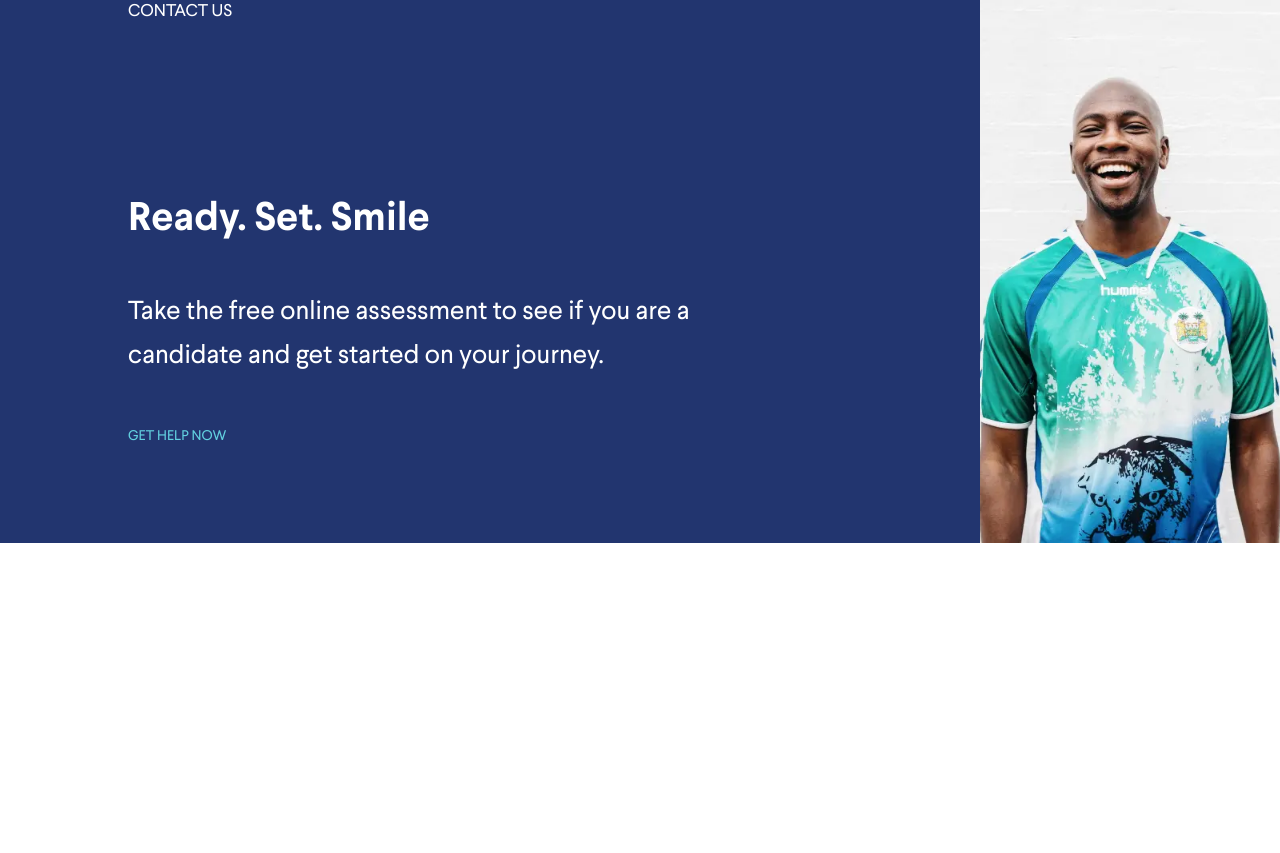
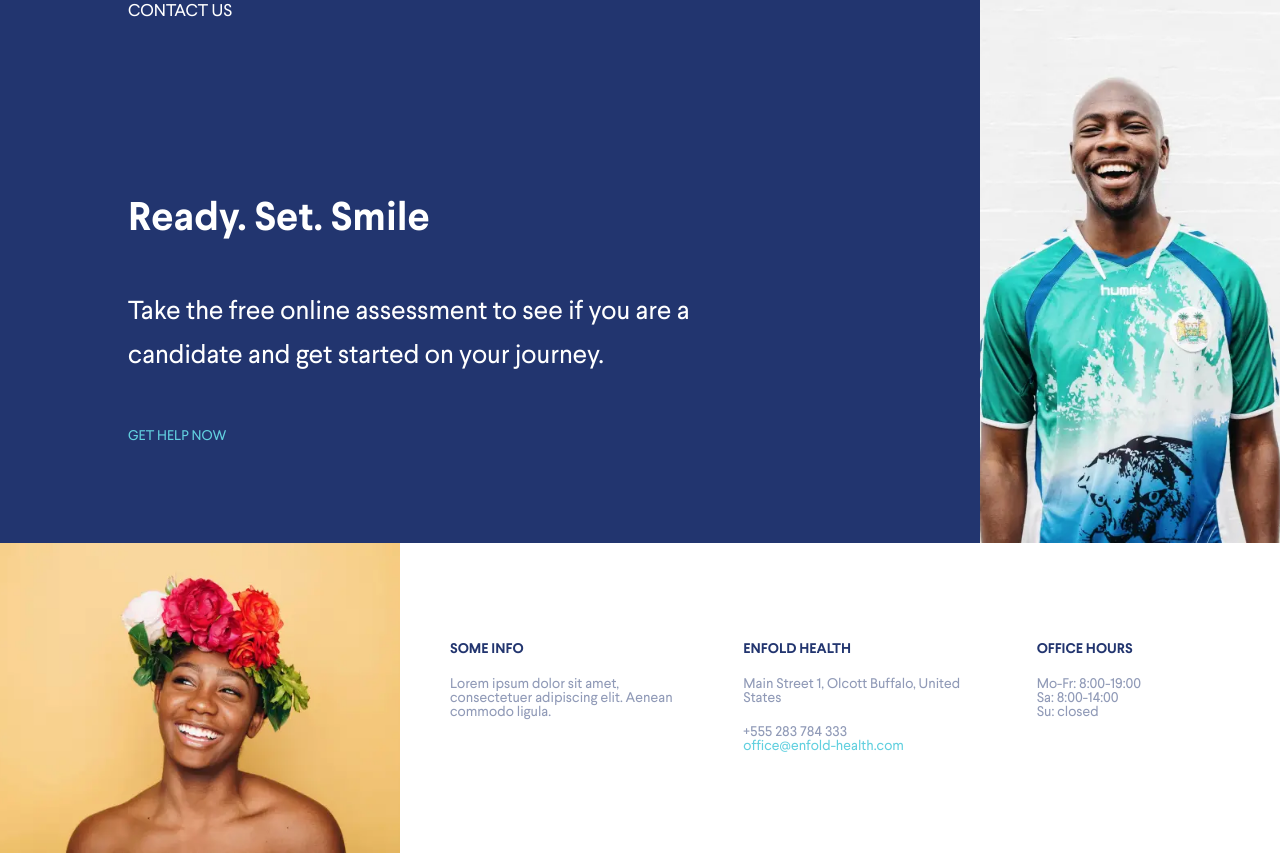
Before and after one commit to VeryDarkRaven/site-layout-7, a plain HTML site: page index.html in a window 1280 px wide. Shown: the part 4028-4881 px from the top of the page. Before the commit the page ends 4571 px from the top, so only its background shows below. Drawn offline with Linux system fonts and the light colour scheme.

Commit message:
Add files via upload

```diff
--- a/css/style.css
+++ b/css/style.css
@@ -1035,6 +1035,115 @@ body.lock {
 
 /* End contact style */
 
+/* Footer style */
+
+.footer {
+  display: -webkit-box;
+  display: -ms-flexbox;
+  display: flex;
+  -webkit-box-pack: justify;
+      -ms-flex-pack: justify;
+          justify-content: space-between;
+  gap: 50px;
+  position: relative;
+}
+
+.footer .container {
+  -webkit-box-flex: 1;
+      -ms-flex: 1 1 auto;
+          flex: 1 1 auto;
+  display: -webkit-box;
+  display: -ms-flexbox;
+  display: flex;
+  -webkit-box-orient: vertical;
+  -webkit-box-direction: normal;
+      -ms-flex-direction: column;
+          flex-direction: column;
+  position: relative;
+  z-index: 1;
+}
+
+.footer__side-image {
+  position: relative;
+  -webkit-box-flex: 1;
+      -ms-flex: 1 0 400px;
+          flex: 1 0 400px;
+}
+
+.footer__side-image img {
+  position: absolute;
+  top: 0;
+  left: 0;
+  z-index: 0;
+  width: 100%;
+  height: 100%;
+  -o-object-fit: cover;
+     object-fit: cover;
+}
+
+.footer__columns {
+  display: -webkit-box;
+  display: -ms-flexbox;
+  display: flex;
+  -webkit-box-pack: start;
+      -ms-flex-pack: start;
+          justify-content: flex-start;
+  -ms-flex-wrap: wrap;
+      flex-wrap: wrap;
+  gap: 50px;
+}
+
+.footer__columns .column {
+  -webkit-box-flex: 1;
+      -ms-flex: 1 1 25%;
+          flex: 1 1 25%;
+  display: -webkit-box;
+  display: -ms-flexbox;
+  display: flex;
+  -webkit-box-orient: vertical;
+  -webkit-box-direction: normal;
+      -ms-flex-direction: column;
+          flex-direction: column;
+  -webkit-box-pack: start;
+      -ms-flex-pack: start;
+          justify-content: flex-start;
+  gap: 20px;
+}
+
+.footer__columns .column__title {
+  color: #22356F;
+  font-weight: 700;
+  text-transform: uppercase;
+}
+
+.footer__columns .column__content {
+  color: rgba(34, 53, 111, 0.5);
+  display: -webkit-box;
+  display: -ms-flexbox;
+  display: flex;
+  -webkit-box-orient: vertical;
+  -webkit-box-direction: normal;
+      -ms-flex-direction: column;
+          flex-direction: column;
+  -webkit-box-pack: start;
+      -ms-flex-pack: start;
+          justify-content: flex-start;
+}
+
+.footer__columns .tel {
+  color: rgba(34, 53, 111, 0.5);
+}
+
+.footer__columns .mail {
+  color: #62D0DF;
+}
+
+.footer__contact .column__content p:first-child {
+  margin: 0 0 20px;
+}
+
+/* End footer style */
+
 @media (min-width: 800px) {
   .why__side-image {
     max-width: 489px;
@@ -1083,6 +1192,12 @@ body.lock {
 @media (max-width: 1100px) {
   .advantages__items {
     grid-template-columns: repeat(auto-fill, minmax(200px, 1fr));
+  }
+
+  .footer__side-image {
+    -webkit-box-flex: 1;
+        -ms-flex: 1 1 300px;
+            flex: 1 1 300px;
   }
 }
 
@@ -1165,6 +1280,14 @@ body.lock {
   .contact__side-image img {
     -webkit-filter: brightness(30%);
             filter: brightness(30%);
+  }
+
+  .footer .container {
+    margin: 0 10%;
+  }
+
+  .footer__side-image {
+    display: none;
   }
 }
 
@@ -1278,6 +1401,15 @@ body.lock {
         -ms-flex-align: start;
             align-items: flex-start;
   }
+
+  .footer__columns {
+    -webkit-box-orient: vertical;
+    -webkit-box-direction: normal;
+        -ms-flex-direction: column;
+            flex-direction: column;
+    -ms-flex-wrap: nowrap;
+        flex-wrap: nowrap;
+  }
 }
 
 @media (max-width: 370px) {
--- a/index.html
+++ b/index.html
@@ -5,7 +5,7 @@
   <meta charset="UTF-8">
   <meta name="viewport" content="width=device-width, initial-scale=1.0, user-scalable=no">
 
-  <link rel="stylesheet" href="css/style.min.css?_v=20230420154713">
+  <link rel="stylesheet" href="css/style.min.css?_v=20230421133434">
 
   <title>Site Layout 7</title>
 </head>
@@ -246,8 +246,45 @@
   </div>
 </section>
 </main>
-  <footer></footer>
+  <footer class="footer">
+  <div class="footer__side-image side-image">
+    <img src="img/footer/1.webp" alt="">
+  </div>
 
-  <script src="js/app.min.js?_v=20230420154713"></script>
+  <div class="container">
+    <div class="footer__columns">
+      <div class="footer__info column">
+        <div class="column__title"><p>Some info</p></div>
+
+        <div class="column__content">
+          <p>Lorem ipsum dolor sit amet, consectetuer adipiscing elit. Aenean commodo ligula.</p>
+        </div>
+      </div>
+
+      <div class="footer__contact column">
+        <div class="column__title"><p>Enfold health</p></div>
+
+        <div class="column__content">
+          <p>Main Street 1, Olcott Buffalo, United States</p>
+
+          <a href="tel:+555283784333" class="tel">+555 283 784 333</a>
+          <a href="mailto:office@enfold-health.com" class="mail">office@enfold-health.com</a>
+        </div>
+      </div>
+
+      <div class="footer__hours column">
+        <div class="column__title"><p>Office hours</p></div>
+
+        <div class="column__content">
+          <p>Mo-Fr: 8:00-19:00</p>
+          <p>Sa: 8:00-14:00</p>
+          <p>Su: closed</p>
+        </div>
+      </div>
+    </div>
+  </div>
+</footer>
+
+  <script src="js/app.min.js?_v=20230421133434"></script>
 </body>
 </html>
```
Also changed, not shown: css/style.min.css, img/footer/1.png (added), img/footer/1.webp (added).
